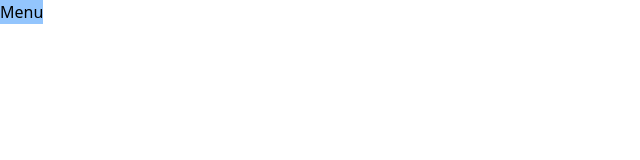
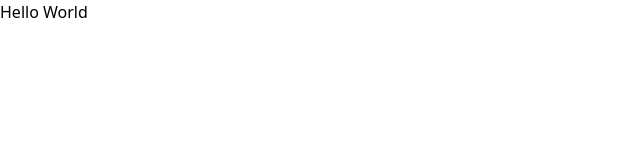
Before and after one commit to soAcademy/workshop-state-and-event, a React (Create React App) app: page / in a window 1280 px wide. Shown: the top 160 px of the page, without its empty margins (0-640 px from the left). Built offline with nearby package versions, Linux system fonts and the light colour scheme.

Commit message:
feat:submit workshop

```diff
--- a/src/App.js
+++ b/src/App.js
@@ -13,7 +13,9 @@
 // import State4 from "./States/State4";
 // import State5 from "./States/State5";
 // import State6 from "./States/State6";
-import State7 from "./States/State7";
+// import State7 from "./States/State7";
+
+import Prop1 from "./Props/Prop1";
 
 const App = () => {
   return (
@@ -32,7 +34,8 @@ const App = () => {
       {/* <State4 /> */}
       {/* <State5 /> */}
       {/* <State6 /> */}
-      <State7 />
+      {/* <State7 /> */}
+      <Prop1 data="Hello World" />
     </div>
   );
 };
--- /dev/null
+++ b/src/Props/Prop1.js
@@ -0,0 +1,3 @@
+const Prop1 = ({ data }) => <>{data}</>;
+
+export default Prop1;
```
